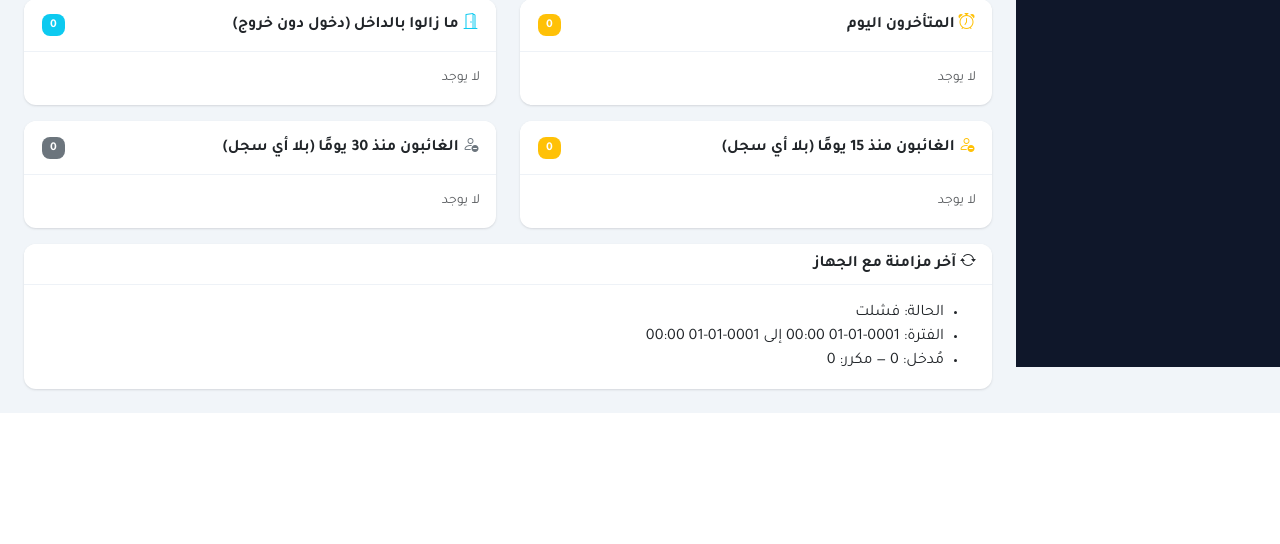
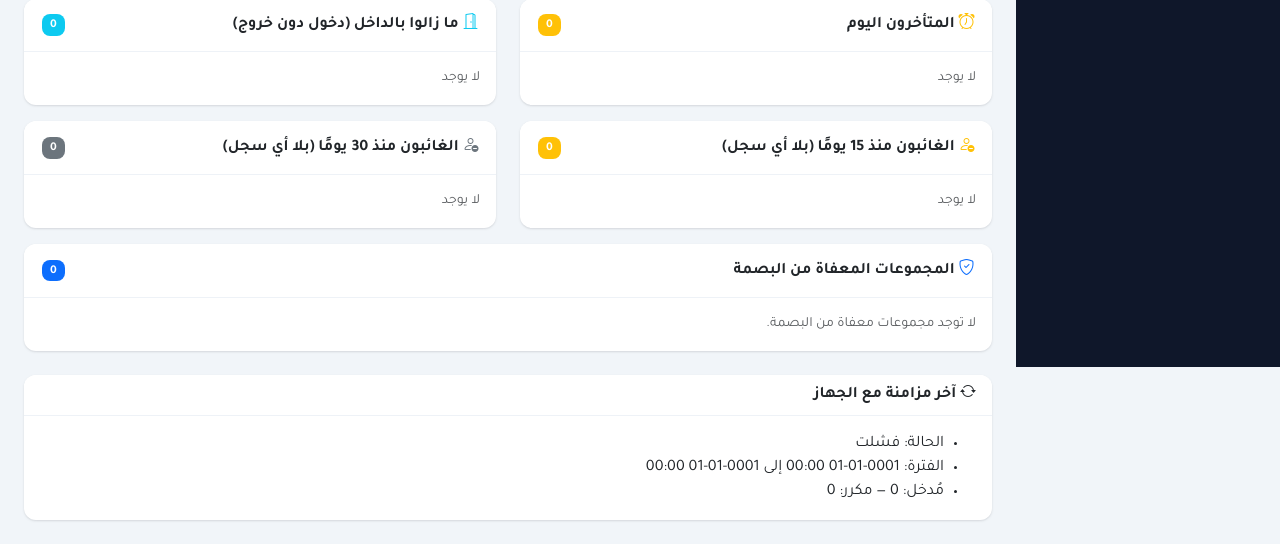
Before and after one commit to joker-ly/Hikvision, an ASP.NET Core app: template src/Hikvision.Web/Views/Home/Index.cshtml in a window 1280 px wide. Shown: the part 433-977 px from the top of the page. Before the commit the page ends 846 px from the top, so only its background shows below. Run offline with ASP.NET Core 8, Linux system fonts and the light colour scheme; the template is opened without the code that fills it, so the values that code supplies are empty; the visitor is signed in with stand-in values (Sample User, id 1); some libraries are stand-ins or nearby versions.

Commit message:
استثناء المجموعات المعفاة من البصمة من قوائم الغياب + تقرير مستقل لها
- لوحة التحكم: أعضاء المجموعات المعفاة لم يعودوا يظهرون في "المتغيبون اليوم"
  ولا "الغائبون منذ 15/30 يومًا" لأنهم يُحتسبون حاضرين تلقائيًا، فتصبح
  أرقام الغياب دقيقة
- تقرير جديد "المجموعات المعفاة من البصمة": شارات بعدد موظفي كل مجموعة
  وجدول بالموظفين مع آخر بصمة فعلية لكل منهم (أو "لا توجد بصمات")
- تنبيه أعلى القوائم يوضح عدد المستثنين ومكان تقريرهم

Co-Authored-By: Claude Opus 5 <noreply@anthropic.com>
Claude-Session: https://claude.ai/code/session_01SXp9iPG69cjs8EbdCx34Tx

```diff
--- a/src/Hikvision.Web/Views/Home/Index.cshtml
+++ b/src/Hikvision.Web/Views/Home/Index.cshtml
@@ -54,6 +54,17 @@
     @{ StatCard("المتأخرون اليوم", Model.LateToday.Count, "bg-soft-warning", "bi-alarm"); }
 </div>
 
+@if (Model.ExemptEmployees.Count > 0)
+{
+    <div class="alert alert-info d-flex align-items-center gap-2 py-2">
+        <i class="bi bi-info-circle"></i>
+        <span class="small">
+            قوائم الغياب أدناه (اليوم و15 و30 يومًا) <strong>تستثني @Model.ExemptEmployees.Count موظفًا</strong>
+            من المجموعات المعفاة من البصمة لأنهم يُحتسبون حاضرين تلقائيًا — تجدهم في تقريرهم المستقل بالأسفل.
+        </span>
+    </div>
+}
+
 <div class="row">
     <div class="col-lg-6">@{ RenderCard("الحاضرون اليوم", "success", "bi-check2-circle", Model.PresentToday); }</div>
     <div class="col-lg-6">@{ RenderCard("المتغيبون اليوم", "danger", "bi-x-circle", Model.AbsentToday); }</div>
@@ -61,6 +72,48 @@
     <div class="col-lg-6">@{ RenderCard("ما زالوا بالداخل (دخول دون خروج)", "info", "bi-door-open", Model.StillInside); }</div>
     <div class="col-lg-6">@{ RenderCard("الغائبون منذ 15 يومًا (بلا أي سجل)", "warning", "bi-person-dash", Model.NoRecord15Days); }</div>
     <div class="col-lg-6">@{ RenderCard("الغائبون منذ 30 يومًا (بلا أي سجل)", "secondary", "bi-person-dash", Model.NoRecord30Days); }</div>
+</div>
+
+@* ===== تقرير المجموعات المعفاة من البصمة ===== *@
+<div class="card table-card mb-4">
+    <div class="card-header d-flex justify-content-between align-items-center">
+        <span><i class="bi bi-shield-check text-primary"></i> المجموعات المعفاة من البصمة</span>
+        <span class="badge bg-primary">@Model.ExemptEmployees.Count</span>
+    </div>
+    @if (Model.ExemptEmployees.Count == 0)
+    {
+        <div class="card-body text-muted small">لا توجد مجموعات معفاة من البصمة.</div>
+    }
+    else
+    {
+        <div class="card-body pb-2">
+            <p class="text-muted small mb-2">
+                هؤلاء يُحتسبون حاضرين تلقائيًا في التقارير والمرتبات ولا يُتوقع لهم سجل بصمة،
+                لذلك استُثنوا من قوائم الغياب أعلاه.
+            </p>
+            <div class="d-flex flex-wrap gap-2">
+                @foreach (var g in Model.ExemptGroups)
+                {
+                    <span class="badge bg-soft-primary">@g.GroupName: @g.EmployeeCount</span>
+                }
+            </div>
+        </div>
+        <div class="table-responsive" style="max-height:340px;overflow:auto">
+            <table class="table table-sm table-hover mb-0">
+                <thead><tr><th>الموظف</th><th>المجموعة</th><th>آخر بصمة فعلية</th></tr></thead>
+                <tbody>
+                    @foreach (var r in Model.ExemptEmployees)
+                    {
+                        <tr>
+                            <td>@r.Name</td>
+                            <td>@r.GroupName</td>
+                            <td class="text-muted small">@r.Detail</td>
+                        </tr>
+                    }
+                </tbody>
+            </table>
+        </div>
+    }
 </div>
 
 <div class="card">
```
Also changed, not shown: src/Hikvision.Web/Controllers/HomeController.cs (+30 -0 lines), src/Hikvision.Web/ViewModels/Home/DashboardViewModel.cs (+11 -0 lines).
